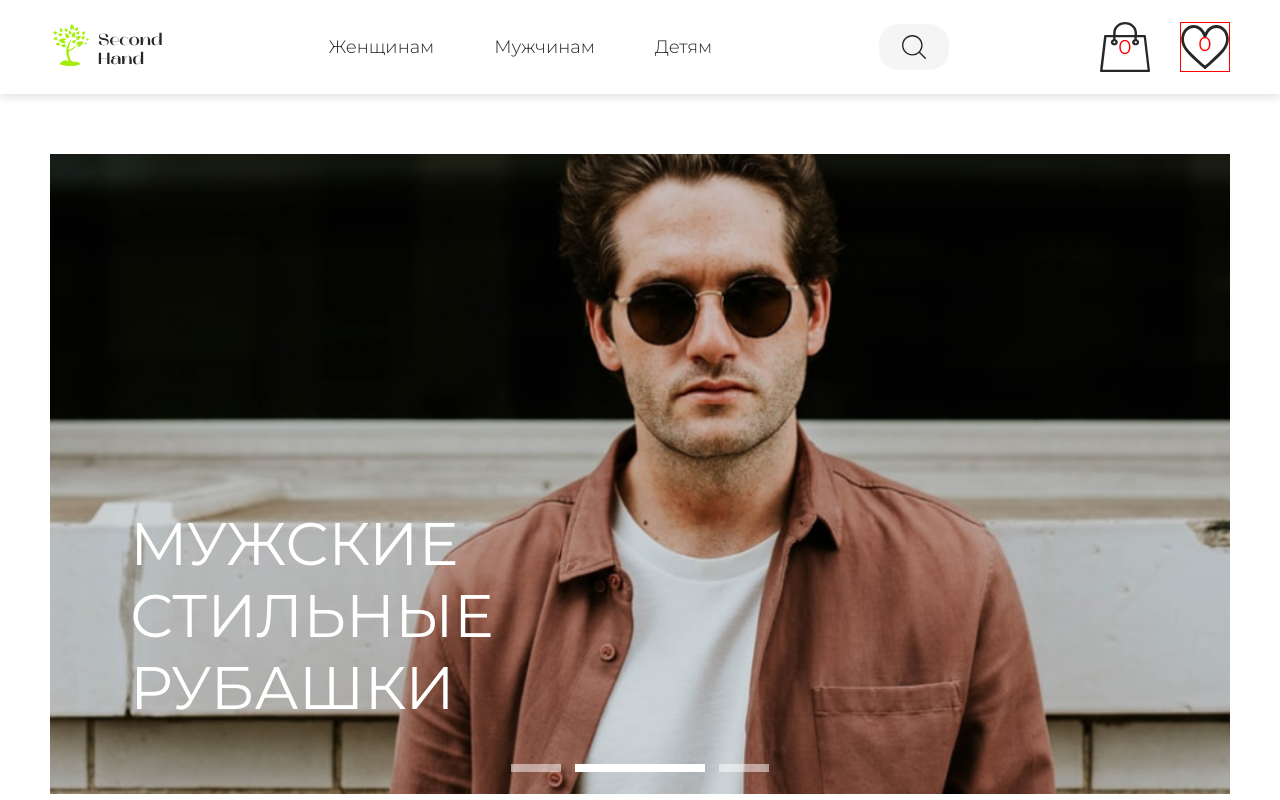
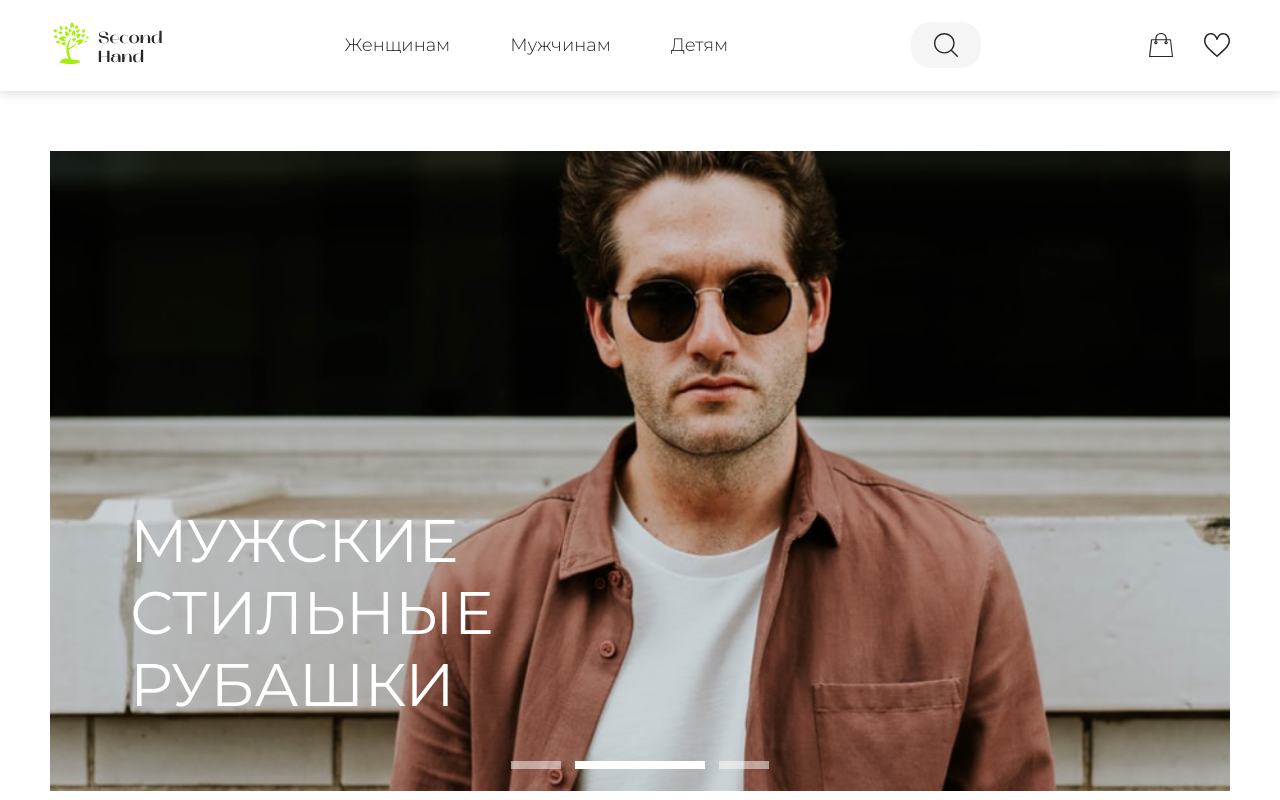
Before and after one commit to Gregtstu/shop-js, a plain HTML site: page index.html in a window 1280 px wide. Shown: the top 800 px of the page. Drawn offline with Linux system fonts and the light colour scheme; no server answers.

Commit message:
убрал тестовые стили

```diff
--- a/css/header.css
+++ b/css/header.css
@@ -44,22 +44,10 @@
 
 .header__btn_cart {
   background-image: url("../img/cart.svg");
-  width: 50px;
-  height: 50px;
-  color: red;
-  font-size: 20px;
-
 }
 
 .header__btn_favorite {
-  padding-top: 10px;
-  border: 1px solid red;
   background-image: url("../img/favorite.svg");
-  width: 50px;
-  height: 50px;
-  text-align: center;
-  font-size: 20px;
-  color: red;
 }
 
 .header__btn_person {
--- a/index.html
+++ b/index.html
@@ -78,10 +78,10 @@
 
         <ul class="header__control-list">
             <li class="header__control-item">
-                <button class="header__btn header__btn_cart"> <span class="header__btn_cart-counter">0</span> </button>
+                <button class="header__btn header__btn_cart"></button>
             </li>
             <li class="header__control-item">
-                <a href="?list=" class="header__btn header__btn_favorite"><span class="header__btn_favorite-counter">0</span></a>
+                <a href="?list=" class="header__btn header__btn_favorite"></a>
             </li>
 <!--            <li class="header__control-item">-->
 <!--                <a href="#" class="header__btn header__btn_person"></a>-->
--- a/scripts/index.js
+++ b/scripts/index.js
@@ -43,7 +43,6 @@ searchControl({
     breakpoint: 760,
     callback: checkSlider
 });
-
 
 renderGoods(location.search, () => {
     document.body.style.opacity = '1';
```
